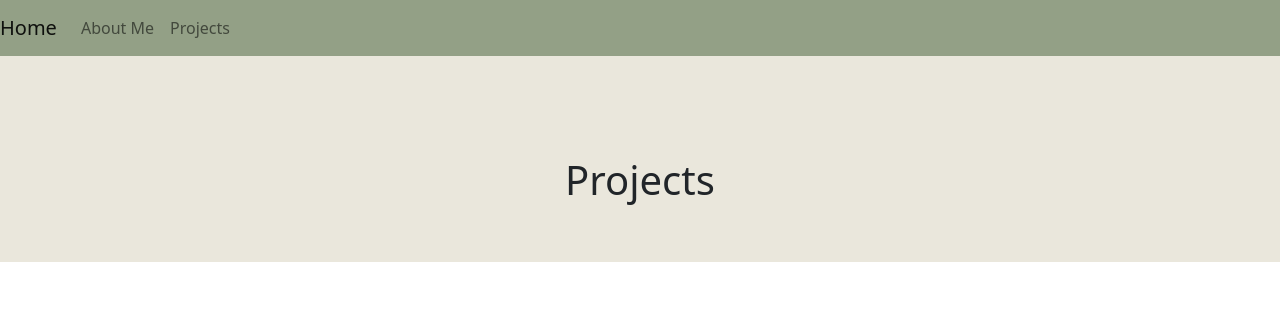
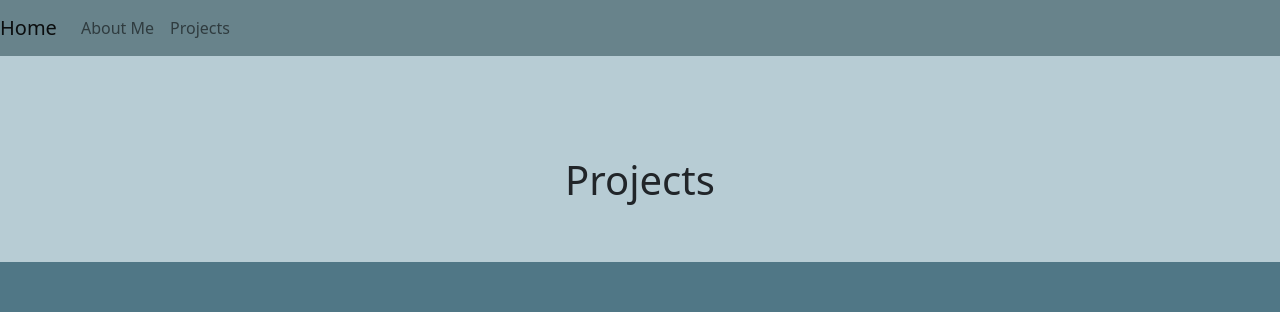
Before and after one commit to LuisM-Hernandez/Luis_Portfolio, a React (Create React App) app: page /projects in a window 1280 px wide. Shown: the top 312 px of the page. Built offline with nearby package versions, Linux system fonts and the light colour scheme.

Commit message:
Adding some colors (test)

```diff
--- a/src/components/About/index.js
+++ b/src/components/About/index.js
@@ -1,6 +1,5 @@
 import Navbar from "../Navbar"
 import "./style.css";
-
 
 const styles = {
     about: {
@@ -10,6 +9,7 @@ const styles = {
 
 const About = () => {
     return (
+
         <section className="about" style={styles.about}>
         <div className="row">
 
--- a/src/components/Projects/index.js
+++ b/src/components/Projects/index.js
@@ -73,7 +73,7 @@ const Projects = () => {
                 </div>
             </section>
         </div>
-     );
+    );
 }
 
 export default Projects;
--- a/src/components/Projects/style.css
+++ b/src/components/Projects/style.css
@@ -63,9 +63,10 @@
 
   section {
     padding: 150px 0;
+    background-color: #507786;
   }
   .head-color {
-    background-color: #EAE7DC;
+    background-color: #B7CCD4;
   }
 
   .hrstyle{
@@ -74,9 +75,7 @@
     box-shadow: inset 0 12px 12px -12px rgba(0, 0, 0, 0.5);
 
   }
-  .navbar{
-    background-color: #93A086			;
-  }
+
 
   .webref{
     color: white;
```
